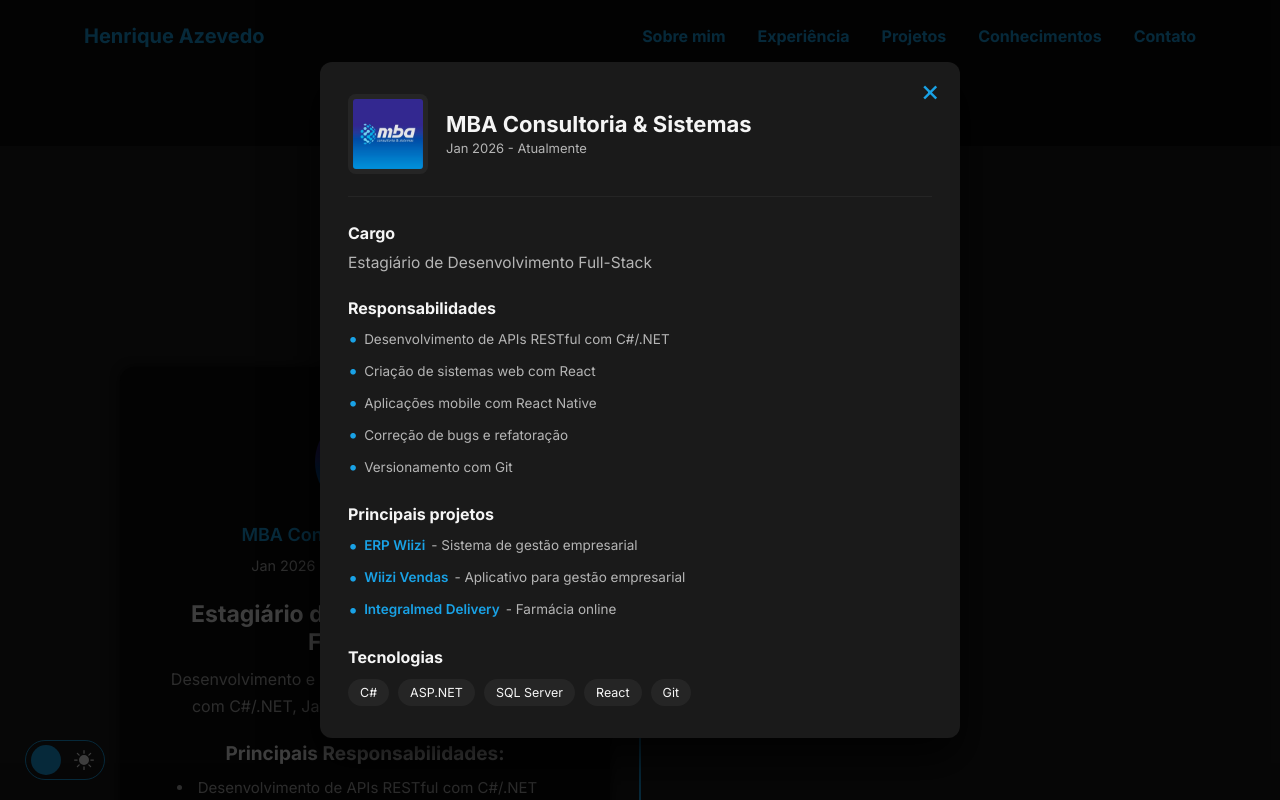
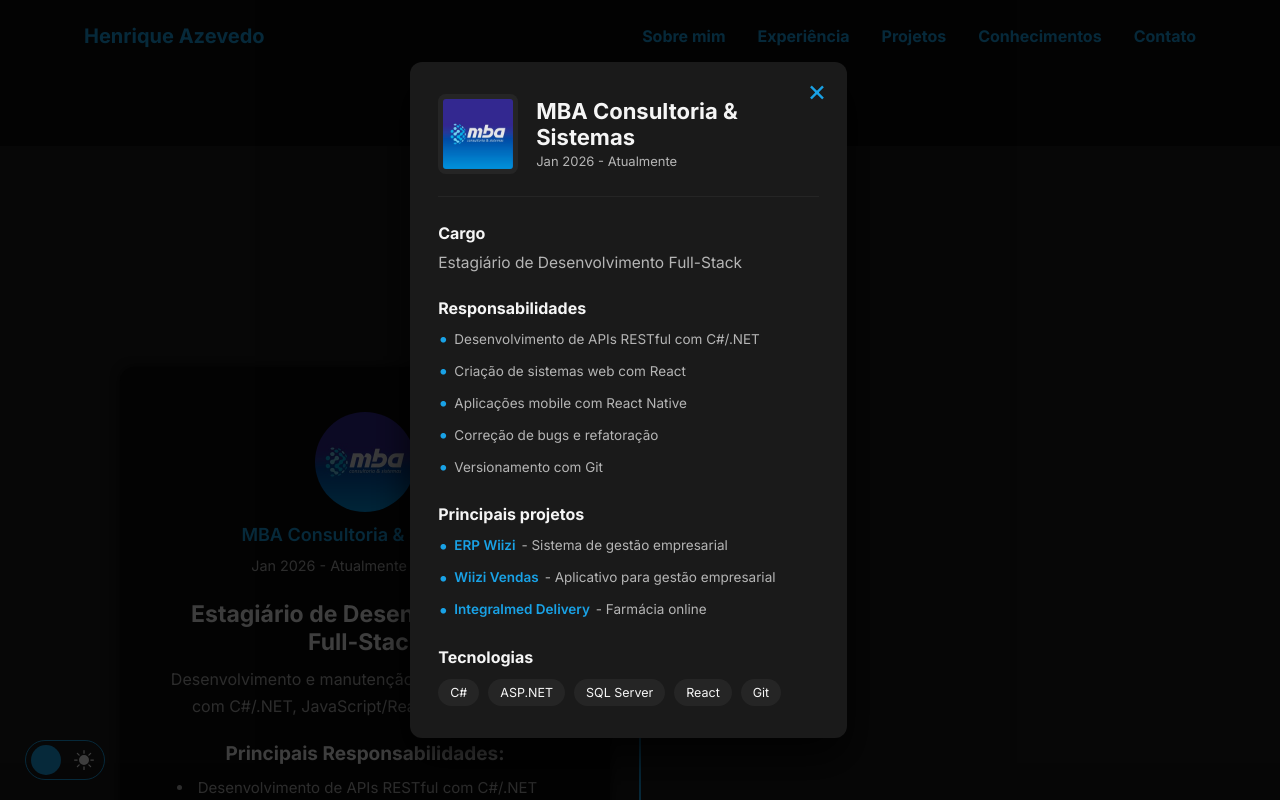
Before and after one commit to henriiqueaze/Portfolio-Henrique, a React (Vite) app: page / in a window 1280 px wide. Both pictures are taken after a click on the button 576 px from the left and 1526 px from the top of the page. Shown: the part 1126-1926 px from the top of the page. Built offline with nearby package versions, Linux system fonts and the light colour scheme.

Commit message:
refactor: animations

```diff
--- a/index.html
+++ b/index.html
@@ -2,7 +2,7 @@
 <html lang="en">
   <head>
     <meta charset="UTF-8" />
-    <link rel="icon" type="image/svg+xml" href="/favicon.ico" />
+    <link rel="icon" type="image/svg+xml" href="/public/favicon.ico" />
     <meta name="viewport" content="width=device-width, initial-scale=1.0" />
     <title>Henrique - Portfólio</title>
   </head>
--- a/src/components/About/index.jsx
+++ b/src/components/About/index.jsx
@@ -1,6 +1,6 @@
 import React from "react";
 import "./style.css";
-import Curriculo from "../../docs/Henrique Azevedo - Currículo - Desenvolvedor.pdf";
+import Curriculo from "../../../public/Henrique Azevedo - Currículo - Desenvolvedor.pdf";
 
 const AboutComponent = () => {
   return (
--- a/src/components/Experience/index.jsx
+++ b/src/components/Experience/index.jsx
@@ -3,6 +3,12 @@
 import { AiOutlineInfoCircle } from "react-icons/ai";
 import Modal from "./modal";
 import "./style.css";
+
+import {
+  sectionVariants,
+  containerVariants,
+  itemVariants,
+} from "../../utils/animations/animations";
 
 import mbaLogo from "../../assets/images/experiences/mba-logo.jpg";
 import freelancerLogo from "../../assets/images/experiences/freelancer-logo.png";
@@ -64,7 +70,6 @@
           "Aplicação que conecta ONGs de resgate de animais com adotantes",
         link: "https://github.com/orgs/Sociau/repositories",
       },
-      ,
       {
         title: "Plataforma Universal de Monitoria",
         description: "Gerenciamento de monitorias acadêmicas",
@@ -92,25 +97,6 @@
   },
 ];
 
-const sectionVariants = {
-  hidden: { opacity: 0, y: 80 },
-  visible: {
-    opacity: 1,
-    y: 0,
-    transition: {
-      duration: 0.7,
-      ease: "easeOut",
-      when: "beforeChildren",
-      staggerChildren: 0.15,
-    },
-  },
-  exit: {
-    opacity: 0,
-    y: -80,
-    transition: { duration: 0.5, ease: "easeIn" },
-  },
-};
-
 const Experience = () => {
   const [selected, setSelected] = useState(null);
 
@@ -121,19 +107,16 @@
       initial="hidden"
       whileInView="visible"
       exit="exit"
-      viewport={{ once: false, amount: 0.1 }}
+      viewport={{ once: false, amount: 0.15 }}
     >
-      <h2>Experiência Profissional</h2>
+      <motion.h2 variants={itemVariants}>Experiência Profissional</motion.h2>
 
-      <div className="timeline">
+      <motion.div className="timeline" variants={containerVariants}>
         {experiences.map((exp, index) => (
           <motion.div
             key={index}
             className={`timeline-item ${index % 2 === 0 ? "left" : "right"}`}
-            initial={{ opacity: 0, y: 40 }}
-            whileInView={{ opacity: 1, y: 0 }}
-            transition={{ duration: 0.4 }}
-            viewport={{ once: true }}
+            variants={itemVariants}
           >
             <span className="timeline-dot" />
 
@@ -183,7 +166,7 @@
             </div>
           </motion.div>
         ))}
-      </div>
+      </motion.div>
 
       {selected && (
         <Modal experience={selected} onClose={() => setSelected(null)} />
--- a/src/components/Experience/modal.jsx
+++ b/src/components/Experience/modal.jsx
@@ -2,20 +2,10 @@
 import { motion, AnimatePresence } from "framer-motion";
 import "./modal.css";
 
-const modalVariants = {
-  hidden: { opacity: 0 },
-  visible: { opacity: 1 },
-};
-
-const contentVariants = {
-  hidden: { opacity: 0, y: 40, scale: 0.96 },
-  visible: {
-    opacity: 1,
-    y: 0,
-    scale: 1,
-    transition: { duration: 0.4, ease: "easeOut" },
-  },
-};
+import {
+  backdropVariants,
+  modalVariants,
+} from "../../utils/animations/animations";
 
 const Modal = ({ experience, onClose }) => {
   useEffect(() => {
@@ -28,19 +18,22 @@
       {experience && (
         <motion.div
           className="experience-modal"
+          variants={backdropVariants}
+          initial="hidden"
+          animate="visible"
+          exit="exit"
+          onClick={onClose}
+        >
+          <motion.div
+            className="experience-modal-box"
             variants={modalVariants}
             initial="hidden"
             animate="visible"
-          exit="hidden"
-          onClick={onClose}
+            exit="exit"
+            onClick={(e) => e.stopPropagation()}
           >
             <motion.div
               className="experience-modal-content"
-            variants={contentVariants}
-            initial="hidden"
-            animate="visible"
-            exit="hidden"
-            onClick={(e) => e.stopPropagation()}
             >
               <span className="close" onClick={onClose}>
                 &times;
@@ -103,6 +96,7 @@
               </ul>
             </motion.div>
           </motion.div>
+        </motion.div>
       )}
     </AnimatePresence>
   );
--- a/src/components/Home/index.jsx
+++ b/src/components/Home/index.jsx
@@ -3,53 +3,25 @@
 import { motion } from "framer-motion";
 import henriquePicture from "../../assets/images/henrique-picture.jpg";
 
-const containerVariants = {
-  hidden: {
-    opacity: 0,
-  },
-  visible: {
-    opacity: 1,
-    transition: {
-      staggerChildren: 0.15,
-    },
-  },
-};
-
-const itemVariants = {
-  hidden: {
-    opacity: 0,
-    y: 30,
-  },
-  visible: {
-    opacity: 1,
-    y: 0,
-    transition: {
-      duration: 0.3,
-      ease: "easeOut",
-    },
-  },
-  exit: {
-    opacity: 0,
-    y: -30,
-    transition: {
-      duration: 0.3,
-      ease: "easeIn",
-    },
-  },
-};
+import {
+  sectionVariants,
+  containerVariants,
+  itemVariants,
+  cardVariants,
+} from "../../utils/animations/animations";
 
 const Home = () => {
   return (
-    <section id="home">
+    <motion.section
+      id="home"
+      variants={sectionVariants}
+      initial="hidden"
+      whileInView="visible"
+      exit="exit"
+      viewport={{ once: false, amount: 0.3 }}
+    >
       <div className="container">
-        <motion.div
-          className="left-column"
-          variants={containerVariants}
-          initial="hidden"
-          whileInView="visible"
-          exit="hidden"
-          viewport={{ once: false, amount: 0.3 }}
-        >
+        <motion.div className="left-column" variants={containerVariants}>
           <header>
             <motion.h4 variants={itemVariants}>Olá Mundo! 👋🏼</motion.h4>
 
@@ -73,14 +45,7 @@
           </div>
         </motion.div>
 
-        <motion.div
-          className="right-column"
-          initial={{ opacity: 0, scale: 0.9 }}
-          whileInView={{ opacity: 1, scale: 1 }}
-          exit={{ opacity: 0, scale: 0.9 }}
-          transition={{ duration: 0.8 }}
-          viewport={{ once: false, amount: 0.3 }}
-        >
+        <motion.div className="right-column" variants={cardVariants}>
           <motion.img
             src={henriquePicture}
             alt="Henrique - Foto"
@@ -89,7 +54,7 @@
           />
         </motion.div>
       </div>
-    </section>
+    </motion.section>
   );
 };
 
--- a/src/components/Projects/index.jsx
+++ b/src/components/Projects/index.jsx
@@ -1,6 +1,12 @@
 import React from "react";
 import { motion } from "framer-motion";
 import "./style.css";
+
+import {
+  sectionVariants,
+  containerVariants,
+  cardVariants,
+} from "../../utils/animations/animations";
 
 import Sociau from "../../assets/images/projects/sociau-logo.jpg";
 import PUM from "../../assets/images/projects/pum.png";
@@ -41,38 +47,6 @@
   },
 ];
 
-const sectionVariants = {
-  hidden: { opacity: 0, y: 60 },
-  visible: {
-    opacity: 1,
-    y: 0,
-    transition: {
-      duration: 0.6,
-      ease: "easeOut",
-      staggerChildren: 0.08,
-    },
-  },
-  exit: {
-    opacity: 0,
-    y: -60,
-    transition: { duration: 0.4, ease: "easeIn" },
-  },
-};
-
-const cardVariants = {
-  hidden: { opacity: 0, y: 30, scale: 0.96 },
-  visible: {
-    opacity: 1,
-    y: 0,
-    scale: 1,
-    transition: {
-      type: "spring",
-      stiffness: 140,
-      damping: 22,
-    },
-  },
-};
-
 const Projects = () => {
   return (
     <motion.section
@@ -80,23 +54,21 @@
       variants={sectionVariants}
       initial="hidden"
       whileInView="visible"
+      exit="exit"
       viewport={{ once: true, amount: 0.2 }}
     >
       <div className="container">
         <header>
-          <h2>Projetos</h2>
+          <motion.h2 variants={cardVariants}>Projetos</motion.h2>
         </header>
 
-        <div className="content">
+        <motion.div className="content" variants={containerVariants}>
           <div className="cards">
             {projectData.map((p) => (
               <motion.div
                 key={p.title}
                 className="project-card"
                 variants={cardVariants}
-                initial="hidden"
-                whileInView="visible"
-                viewport={{ once: true }}
                 whileHover={{
                   y: -10,
                   scale: 1.04,
@@ -108,8 +80,11 @@
                 }}
               >
                 <img src={p.img} alt={p.title} />
+
                 <h3>{p.title}</h3>
+
                 <p>{p.desc}</p>
+
                 <a
                   href={p.link}
                   target="_blank"
@@ -121,7 +96,7 @@
               </motion.div>
             ))}
           </div>
-        </div>
+        </motion.div>
       </div>
     </motion.section>
   );
--- a/src/components/knowledge/Modal.jsx
+++ b/src/components/knowledge/Modal.jsx
@@ -2,37 +2,11 @@
 import { motion, AnimatePresence } from "framer-motion";
 import "./modal.css";
 
-const backdropVariants = {
-  hidden: { opacity: 0 },
-  visible: { opacity: 1 },
-  exit: { opacity: 0 },
-};
-
-const modalVariants = {
-  hidden: {
-    opacity: 0,
-    scale: 0.9,
-    y: 40,
-  },
-  visible: {
-    opacity: 1,
-    scale: 1,
-    y: 0,
-    transition: {
-      duration: 0.35,
-      ease: "easeOut",
-    },
-  },
-  exit: {
-    opacity: 0,
-    scale: 0.9,
-    y: 40,
-    transition: {
-      duration: 0.25,
-      ease: "easeIn",
-    },
-  },
-};
+import {
+  backdropVariants,
+  modalVariants,
+  itemVariants,
+} from "../../utils/animations/animations";
 
 const KnowledgeModal = ({ selected, show, onClose }) => {
   useEffect(() => {
@@ -70,33 +44,38 @@
             </span>
 
             {selected && (
+              <>
                 <motion.div
                   id="modal-icon"
-                initial={{ scale: 0.6, opacity: 0 }}
-                animate={{ scale: 1, opacity: 1 }}
+                  variants={itemVariants}
+                  initial="hidden"
+                  animate="visible"
                   transition={{ delay: 0.1 }}
                 >
                   {selected.icon}
                 </motion.div>
-            )}
 
                 <motion.h3
                   id="modal-title"
-              initial={{ opacity: 0, y: 10 }}
-              animate={{ opacity: 1, y: 0 }}
+                  variants={itemVariants}
+                  initial="hidden"
+                  animate="visible"
                   transition={{ delay: 0.15 }}
                 >
-              {selected?.title}
+                  {selected.title}
                 </motion.h3>
 
                 <motion.p
                   id="modal-desc"
-              initial={{ opacity: 0, y: 10 }}
-              animate={{ opacity: 1, y: 0 }}
+                  variants={itemVariants}
+                  initial="hidden"
+                  animate="visible"
                   transition={{ delay: 0.2 }}
                 >
-              {selected?.desc}
+                  {selected.desc}
                 </motion.p>
+              </>
+            )}
           </motion.div>
         </motion.div>
       )}
--- a/src/components/knowledge/index.jsx
+++ b/src/components/knowledge/index.jsx
@@ -1,6 +1,13 @@
 import React, { useState } from "react";
 import "./style.css";
 import { motion } from "framer-motion";
+
+import {
+  containerVariants,
+  itemVariants,
+  sectionVariants,
+} from "../../utils/animations/animations";
+
 import {
   FaJava,
   FaPython,
@@ -14,12 +21,15 @@
   FaGitAlt,
   FaGithub,
 } from "react-icons/fa";
+
 import { SiTypescript, SiNodedotjs, SiTailwindcss } from "react-icons/si";
 import { DiDotnet } from "react-icons/di";
+
 import CSharpIcon from "../../assets/images/icons/c-sharp-logo.svg?react";
 import DjangoIcon from "../../assets/images/icons/django-icon.svg?react";
 import SpringBootIcon from "../../assets/images/icons/spring-boot-icon.svg?react";
 import AngularIcon from "../../assets/images/icons/angular-icon.svg?react";
+
 import KnowledgeModal from "./Modal";
 
 const skills = [
@@ -51,105 +61,74 @@
   {
     icon: <DjangoIcon />,
     title: "Django",
-    desc: "Django é um framework web de alto nível para Python, focado em rapidez e segurança. Segue o princípio (Don’t Repeat Yourself) e facilita o desenvolvimento com menos código. Inclui admin automático, ORM e diversas ferramentas integradas.",
+    desc: "Django é um framework web de alto nível para Python, focado em rapidez e segurança. Segue o princípio (Don’t Repeat Yourself) e facilita o desenvolvimento com menos código.",
   },
   {
     icon: <FaJsSquare />,
     title: "JavaScript",
-    desc: "JavaScript é uma linguagem de programação usada para tornar páginas web interativas. É executada no navegador, controlando eventos, DOM e chamadas assíncronas. Também é usada no back-end com Node.js e possui vasta comunidade.",
+    desc: "JavaScript é uma linguagem de programação usada para tornar páginas web interativas. É executada no navegador e também no back-end com Node.js.",
   },
   {
     icon: <SiTypescript />,
     title: "TypeScript",
-    desc: "TypeScript é um superset do JavaScript que adiciona tipagem estática opcional. Ajuda a prevenir bugs em tempo de desenvolvimento e melhora a manutenção de código em projetos grandes. Transpila para JavaScript compatível com navegadores e Node.js.",
+    desc: "TypeScript adiciona tipagem estática ao JavaScript, ajudando a prevenir bugs e melhorar a manutenção do código.",
   },
   {
     icon: <FaReact />,
     title: "React",
-    desc: "React é uma biblioteca JavaScript usada para criar interfaces de usuário de forma rápida e eficiente. Baseia-se em componentes reutilizáveis e atualiza a interface com desempenho usando o Virtual DOM.",
+    desc: "React é uma biblioteca JavaScript para criação de interfaces de usuário baseadas em componentes reutilizáveis.",
   },
   {
     icon: <AngularIcon />,
     title: "Angular",
-    desc: "Angular é um framework do Google escrito em TypeScript, com recursos nativos como rotas, injeção de dependência e formulários, facilitando a criação de aplicações web estruturadas e escaláveis.",
+    desc: "Angular é um framework do Google escrito em TypeScript, com estrutura robusta para aplicações escaláveis.",
   },
   {
     icon: <SiNodedotjs />,
     title: "Node.js",
-    desc: "Node.js é um runtime JavaScript baseado em V8 que permite executar JavaScript no servidor. É ideal para construir APIs, servidores em tempo real e ferramentas de linha de comando. Ecosistema rico com npm e muitos frameworks (Express, Fastify, Nest).",
+    desc: "Node.js é um runtime JavaScript baseado em V8 que permite executar JavaScript no servidor.",
   },
   {
     icon: <FaDatabase />,
     title: "SQL",
-    desc: "Structured Query Language (SQL) é uma linguagem usada para gerenciar bancos de dados relacionais. Permite consultar, inserir, atualizar e deletar dados de forma estruturada. É padrão em sistemas como MySQL, PostgreSQL, Oracle e SQL Server.",
+    desc: "SQL é uma linguagem usada para gerenciar bancos de dados relacionais como MySQL e PostgreSQL.",
   },
   {
     icon: <FaHtml5 />,
     title: "HTML5",
-    desc: "HTML5 é a versão mais recente da linguagem de marcação usada para estruturar páginas web. Introduz novos elementos semânticos, suporte a multimídia e APIs modernas. É base para o desenvolvimento web, junto com CSS e JavaScript.",
+    desc: "HTML5 estrutura páginas web e introduz novos elementos semânticos e APIs modernas.",
   },
   {
     icon: <FaCss3 />,
     title: "CSS3",
-    desc: "CSS3 é a última evolução das folhas de estilo em cascata, usadas para estilizar páginas HTML. Inclui recursos como animações, transições, media queries e layouts avançados. Permite adaptar o design para diferentes dispositivos e tamanhos de tela.",
+    desc: "CSS3 é usado para estilizar páginas HTML, incluindo animações, layouts responsivos e media queries.",
   },
   {
     icon: <SiTailwindcss />,
     title: "Tailwind",
-    desc: "Tailwind CSS é um framework de utilitários para CSS que permite construir interfaces rapidamente usando classes atômicas. Facilita layouts responsivos, consistência visual e reduz a necessidade de CSS personalizado.",
+    desc: "Tailwind CSS é um framework utilitário para construção rápida de interfaces modernas.",
   },
   {
     icon: <FaBootstrap />,
     title: "Bootstrap",
-    desc: "Bootstrap é um framework front-end baseado em HTML, CSS e JavaScript. Fornece componentes prontos, como botões, menus e grids responsivos. É amplamente usado para criar interfaces modernas e responsivas rapidamente.",
+    desc: "Bootstrap fornece componentes prontos e grid responsivo para acelerar o desenvolvimento front-end.",
   },
   {
     icon: <FaDocker />,
     title: "Docker",
-    desc: "Docker é uma plataforma para criar, empacotar e executar aplicações em containers. Os containers garantem que o software funcione de forma consistente em qualquer ambiente. Facilita o desenvolvimento, testes e deploy contínuo de aplicações.",
+    desc: "Docker permite empacotar aplicações em containers para execução consistente em qualquer ambiente.",
   },
   {
     icon: <FaGitAlt />,
     title: "Git",
-    desc: "Git é um sistema de controle de versão distribuído, usado para gerenciar código-fonte. Permite rastrear mudanças, colaborar com equipes e reverter versões anteriores. É essencial para workflows modernos de desenvolvimento de software.",
+    desc: "Git é um sistema de controle de versão distribuído essencial para o desenvolvimento moderno.",
   },
   {
     icon: <FaGithub />,
     title: "GitHub",
-    desc: "GitHub é uma plataforma de hospedagem de repositórios Git baseada na nuvem. Oferece ferramentas para colaboração, revisão de código e integração contínua. É amplamente usado por desenvolvedores para compartilhar e versionar projetos.",
+    desc: "GitHub é uma plataforma para hospedagem e colaboração em projetos Git.",
   },
 ];
-
-const sectionVariants = {
-  hidden: { opacity: 0, y: 60 },
-  visible: {
-    opacity: 1,
-    y: 0,
-    transition: {
-      duration: 0.6,
-      ease: "easeOut",
-      staggerChildren: 0.06,
-    },
-  },
-  exit: {
-    opacity: 0,
-    y: -60,
-    transition: { duration: 0.4, ease: "easeIn" },
-  },
-};
-
-const itemVariants = {
-  hidden: { opacity: 0, y: 20 },
-  visible: {
-    opacity: 1,
-    y: 0,
-    transition: {
-      type: "spring",
-      stiffness: 140,
-      damping: 18,
-    },
-  },
-};
 
 const Knowledge = () => {
   const [selected, setSelected] = useState(null);
@@ -179,8 +158,13 @@
           <h2>Conhecimentos</h2>
         </header>
 
-        <div className="content">
-          <motion.div className="icon-grid">
+        <motion.div
+          className="icon-grid"
+          variants={containerVariants}
+          initial="hidden"
+          whileInView="visible"
+          viewport={{ once: true }}
+        >
           {skills.map((s, i) => (
             <motion.button
               key={s.title}
@@ -204,7 +188,6 @@
           ))}
         </motion.div>
       </div>
-      </div>
 
       <KnowledgeModal
         selected={selected}
--- /dev/null
+++ b/src/utils/animations/animations.js
@@ -0,0 +1,97 @@
+export const containerVariants = {
+  hidden: { opacity: 0 },
+  visible: {
+    opacity: 1,
+    transition: {
+      staggerChildren: 0.12,
+    },
+  },
+};
+
+export const itemVariants = {
+  hidden: { opacity: 0, y: 24 },
+  visible: {
+    opacity: 1,
+    y: 0,
+    transition: {
+      duration: 0.35,
+      ease: "easeOut",
+    },
+  },
+  exit: {
+    opacity: 0,
+    y: -24,
+    transition: {
+      duration: 0.25,
+      ease: "easeIn",
+    },
+  },
+};
+
+export const sectionVariants = {
+  hidden: { opacity: 0, y: 60 },
+  visible: {
+    opacity: 1,
+    y: 0,
+    transition: {
+      duration: 0.6,
+      ease: "easeOut",
+      when: "beforeChildren",
+      staggerChildren: 0.1,
+    },
+  },
+  exit: {
+    opacity: 0,
+    y: -60,
+    transition: {
+      duration: 0.4,
+      ease: "easeIn",
+    },
+  },
+};
+
+export const backdropVariants = {
+  hidden: { opacity: 0 },
+  visible: { opacity: 1 },
+  exit: { opacity: 0 },
+};
+
+export const modalVariants = {
+  hidden: {
+    opacity: 0,
+    scale: 0.95,
+    y: 32,
+  },
+  visible: {
+    opacity: 1,
+    scale: 1,
+    y: 0,
+    transition: {
+      duration: 0.35,
+      ease: "easeOut",
+    },
+  },
+  exit: {
+    opacity: 0,
+    scale: 0.95,
+    y: 32,
+    transition: {
+      duration: 0.25,
+      ease: "easeIn",
+    },
+  },
+};
+
+export const cardVariants = {
+  hidden: { opacity: 0, y: 28, scale: 0.97 },
+  visible: {
+    opacity: 1,
+    y: 0,
+    scale: 1,
+    transition: {
+      type: "spring",
+      stiffness: 140,
+      damping: 20,
+    },
+  },
+};
```
Also changed, not shown: src/components/Experience/modal.css (line endings or trailing spaces), 2 other files (tests, documents, lock files or other folders). Lines whose indentation alone changed are shown as unchanged.
